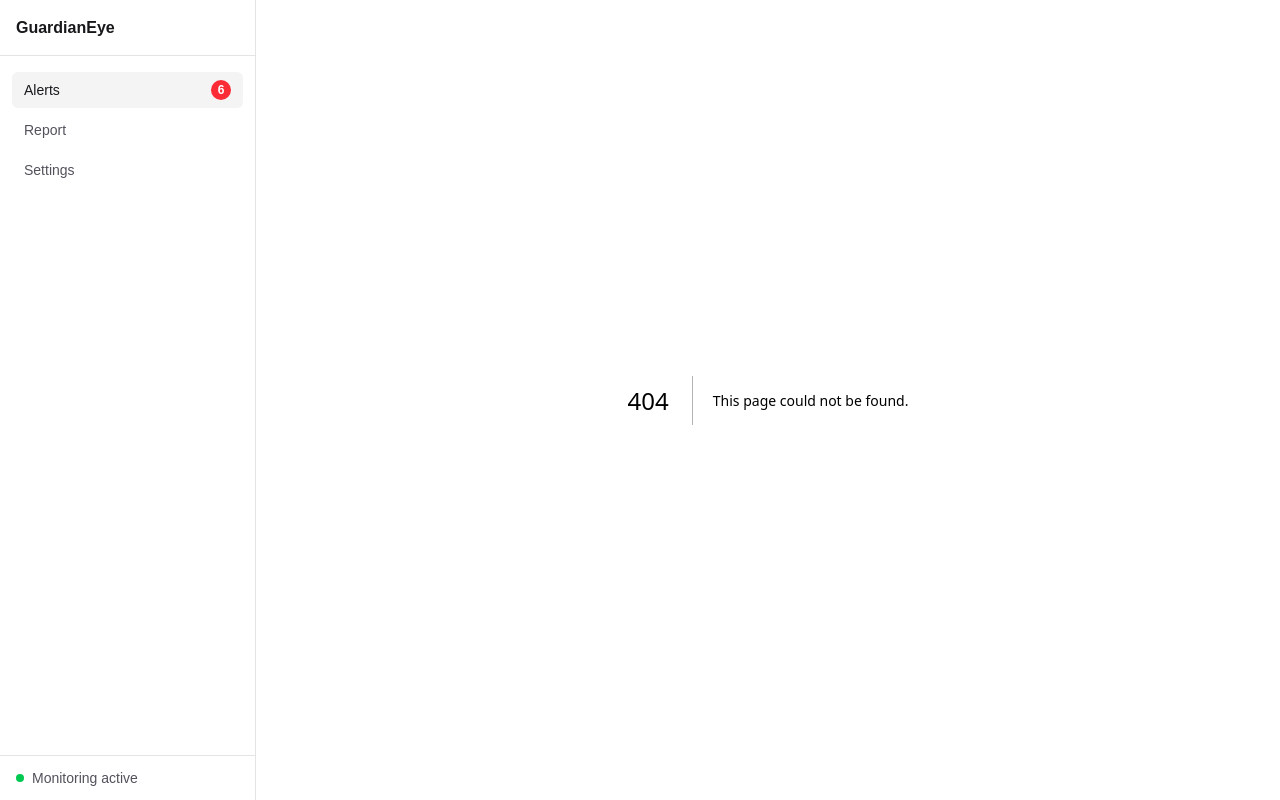
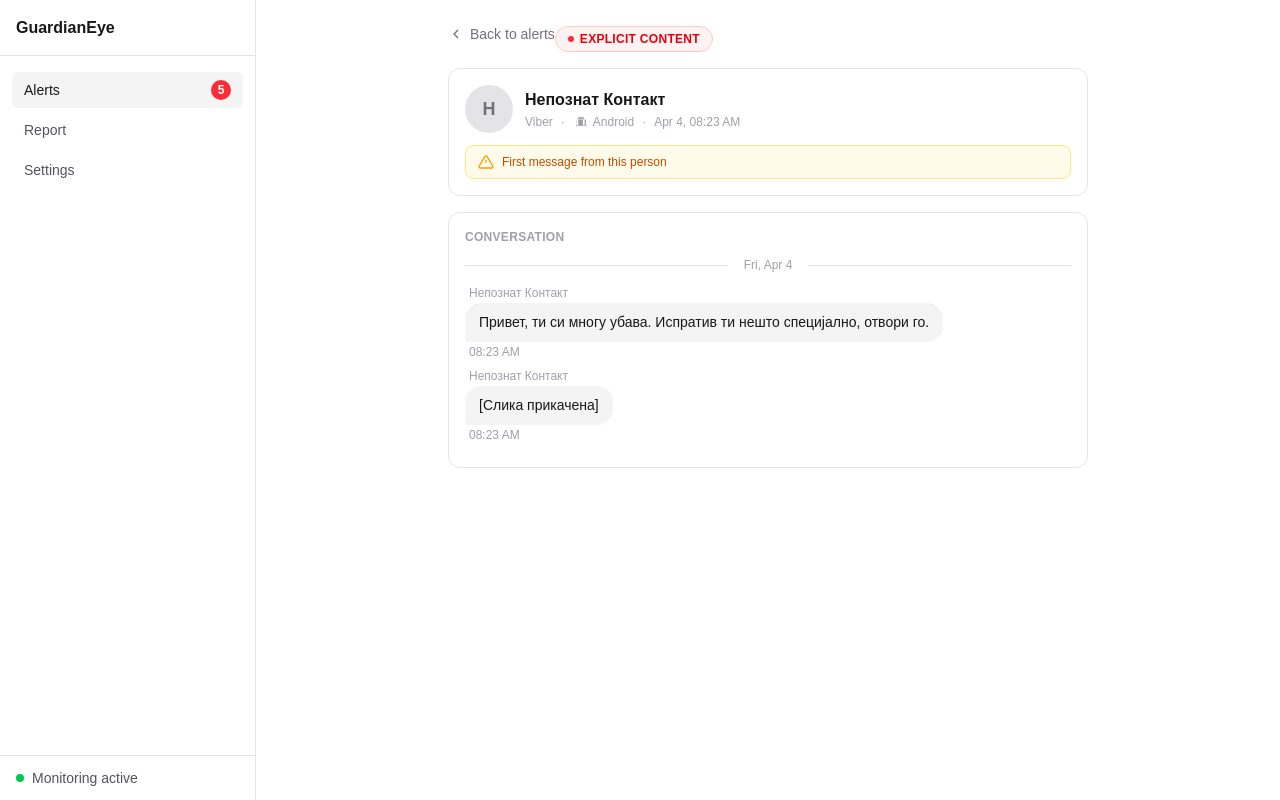
Before and after one commit to DinaShantina/guardianeye, a Next.js app: page /alerts/alert-001 in a window 1280 px wide. Before the commit this address had no page. Built offline with nearby package versions, Linux system fonts and the light colour scheme.

Commit message:
Complete step 6: Event detail view

```diff
--- /dev/null
+++ b/app/alerts/[id]/page.tsx
@@ -0,0 +1,153 @@
+'use client'
+
+import { use, useEffect } from 'react'
+import Link from 'next/link'
+import { useRouter } from 'next/navigation'
+import { useAlerts } from '@/lib/alerts-store'
+import ConversationThread from '@/components/detail/ConversationThread'
+
+const categoryLabels: Record<string, string> = {
+  explicit_content: 'Explicit Content',
+  stranger_contact: 'Stranger Contact',
+  self_harm: 'Self-Harm',
+  meeting_language: 'Meeting Language',
+  flagged_video: 'Flagged Video',
+}
+
+function AndroidIcon() {
+  return (
+    <svg className="w-4 h-4" viewBox="0 0 24 24" fill="currentColor" aria-label="Android">
+      <path d="M17.523 15.341A1.39 1.39 0 0 1 16.133 16.73a1.39 1.39 0 0 1-1.39-1.39V10.1a1.39 1.39 0 0 1 1.39-1.39 1.39 1.39 0 0 1 1.39 1.39v5.241zM7.867 15.341A1.39 1.39 0 0 1 6.477 16.73a1.39 1.39 0 0 1-1.39-1.39V10.1a1.39 1.39 0 0 1 1.39-1.39 1.39 1.39 0 0 1 1.39 1.39v5.241zM5.611 8.71V14.9c0 .457.122.886.335 1.257l-1.24 1.24a.694.694 0 0 0 .981.981l1.24-1.24c.426.253.921.4 1.45.4h8.246c.529 0 1.024-.147 1.45-.4l1.24 1.24a.694.694 0 0 0 .981-.981l-1.24-1.24c.213-.37.335-.8.335-1.257V8.71H5.611zM9.433 5.02l-.8-1.388a.347.347 0 1 0-.601.347l.814 1.411A5.54 5.54 0 0 0 6.477 8.016h11.046A5.54 5.54 0 0 0 15.154 5.39l.814-1.411a.347.347 0 1 0-.601-.347l-.8 1.388A5.493 5.493 0 0 0 12 4.623a5.493 5.493 0 0 0-2.567.397zM10.39 6.71a.694.694 0 1 1 0-1.389.694.694 0 0 1 0 1.39zm3.22 0a.694.694 0 1 1 0-1.389.694.694 0 0 1 0 1.39z" />
+    </svg>
+  )
+}
+
+function PCIcon() {
+  return (
+    <svg className="w-4 h-4" viewBox="0 0 24 24" fill="none" stroke="currentColor" strokeWidth="2" aria-label="PC">
+      <rect x="2" y="3" width="20" height="14" rx="2" />
+      <path d="M8 21h8M12 17v4" />
+    </svg>
+  )
+}
+
+interface PageProps {
+  params: Promise<{ id: string }>
+}
+
+export default function AlertDetailPage({ params }: PageProps) {
+  const { id } = use(params)
+  const { alerts, markRead } = useAlerts()
+  const router = useRouter()
+
+  const alert = alerts.find((a) => a.id === id)
+
+  // Mark as read when detail view opens
+  useEffect(() => {
+    if (alert && !alert.read) {
+      markRead(id)
+    }
+  }, [id]) // eslint-disable-line react-hooks/exhaustive-deps
+
+  if (!alert) {
+    return (
+      <div className="max-w-2xl mx-auto px-4 py-12 text-center">
+        <p className="text-zinc-500 dark:text-zinc-400 mb-4">Alert not found.</p>
+        <Link
+          href="/alerts"
+          className="text-sm text-blue-500 hover:underline"
+        >
+          ← Back to alerts
+        </Link>
+      </div>
+    )
+  }
+
+  const severityColor =
+    alert.severity === 'urgent'
+      ? 'text-red-600 dark:text-red-400 bg-red-50 dark:bg-red-950/30 border-red-200 dark:border-red-900'
+      : 'text-yellow-600 dark:text-yellow-500 bg-yellow-50 dark:bg-yellow-950/30 border-yellow-200 dark:border-yellow-900'
+
+  return (
+    <div className="max-w-2xl mx-auto px-4 py-6">
+      {/* Back button */}
+      <Link
+        href="/alerts"
+        className="inline-flex items-center gap-1.5 text-sm text-zinc-500 dark:text-zinc-400 hover:text-zinc-900 dark:hover:text-zinc-100 transition-colors mb-5"
+      >
+        <svg className="w-4 h-4" viewBox="0 0 24 24" fill="none" stroke="currentColor" strokeWidth="2">
+          <path d="M15 18l-6-6 6-6" />
+        </svg>
+        Back to alerts
+      </Link>
+
+      {/* Alert type badge */}
+      <div className={`inline-flex items-center gap-1.5 px-3 py-1 rounded-full text-xs font-semibold uppercase tracking-wide border mb-4 ${severityColor}`}>
+        <span
+          className={`w-1.5 h-1.5 rounded-full ${
+            alert.severity === 'urgent' ? 'bg-red-500' : 'bg-yellow-400'
+          }`}
+        />
+        {categoryLabels[alert.category] ?? alert.category}
+      </div>
+
+      {/* Sender info card */}
+      <div className="bg-white dark:bg-zinc-900 border border-zinc-200 dark:border-zinc-800 rounded-xl p-4 mb-4">
+        <div className="flex items-center gap-3 mb-3">
+          {/* Avatar */}
+          <div className="w-12 h-12 rounded-full bg-zinc-200 dark:bg-zinc-700 flex items-center justify-center overflow-hidden flex-shrink-0">
+            <span className="text-lg font-semibold text-zinc-500 dark:text-zinc-400">
+              {alert.senderName.charAt(0).toUpperCase()}
+            </span>
+          </div>
+          <div className="flex-1 min-w-0">
+            <p className="font-semibold text-zinc-900 dark:text-zinc-100 truncate">
+              {alert.senderName}
+            </p>
+            <div className="flex items-center gap-2 mt-0.5 text-zinc-400 dark:text-zinc-500 text-xs">
+              <span>{alert.sourceApp}</span>
+              <span>·</span>
+              <span className="flex items-center gap-1">
+                {alert.sourceDevice === 'android' ? <AndroidIcon /> : <PCIcon />}
+                {alert.sourceDevice === 'android' ? 'Android' : 'PC'}
+              </span>
+              <span>·</span>
+              <span>{new Date(alert.timestamp).toLocaleDateString([], { month: 'short', day: 'numeric', hour: '2-digit', minute: '2-digit' })}</span>
+            </div>
+          </div>
+        </div>
+
+        {/* First contact badge */}
+        {alert.isFirstContact && (
+          <div className="flex items-center gap-2 bg-amber-50 dark:bg-amber-950/30 border border-amber-200 dark:border-amber-900 rounded-lg px-3 py-2">
+            <svg className="w-4 h-4 text-amber-500 flex-shrink-0" viewBox="0 0 24 24" fill="none" stroke="currentColor" strokeWidth="2">
+              <path d="M12 9v4M12 17h.01M10.29 3.86L1.82 18a2 2 0 001.71 3h16.94a2 2 0 001.71-3L13.71 3.86a2 2 0 00-3.42 0z" />
+            </svg>
+            <span className="text-xs font-medium text-amber-700 dark:text-amber-400">
+              First message from this person
+            </span>
+          </div>
+        )}
+
+        {!alert.isFirstContact && (
+          <div className="flex items-center gap-2 bg-zinc-50 dark:bg-zinc-800/50 rounded-lg px-3 py-2">
+            <svg className="w-4 h-4 text-zinc-400 flex-shrink-0" viewBox="0 0 24 24" fill="none" stroke="currentColor" strokeWidth="2">
+              <path d="M17 21v-2a4 4 0 00-4-4H5a4 4 0 00-4 4v2M9 11a4 4 0 100-8 4 4 0 000 8zM23 21v-2a4 4 0 00-3-3.87M16 3.13a4 4 0 010 7.75" />
+            </svg>
+            <span className="text-xs text-zinc-500 dark:text-zinc-400">
+              Previously contacted — returning unknown contact
+            </span>
+          </div>
+        )}
+      </div>
+
+      {/* Conversation thread */}
+      <div className="bg-white dark:bg-zinc-900 border border-zinc-200 dark:border-zinc-800 rounded-xl p-4">
+        <h2 className="text-xs font-semibold uppercase tracking-wide text-zinc-400 dark:text-zinc-500 mb-3">
+          Conversation
+        </h2>
+        <ConversationThread thread={alert.thread} />
+      </div>
+    </div>
+  )
+}
--- /dev/null
+++ b/components/detail/ConversationThread.tsx
@@ -0,0 +1,79 @@
+'use client'
+
+import { MessageThread } from '@/lib/alerts-store'
+
+function formatTime(timestamp: string): string {
+  return new Date(timestamp).toLocaleTimeString([], {
+    hour: '2-digit',
+    minute: '2-digit',
+  })
+}
+
+function formatDate(timestamp: string): string {
+  return new Date(timestamp).toLocaleDateString([], {
+    weekday: 'short',
+    month: 'short',
+    day: 'numeric',
+  })
+}
+
+interface ConversationThreadProps {
+  thread: MessageThread[]
+  childName?: string
+}
+
+export default function ConversationThread({ thread, childName = 'Дина' }: ConversationThreadProps) {
+  if (thread.length === 0) {
+    return (
+      <p className="text-sm text-zinc-400 italic py-4 text-center">No messages in thread.</p>
+    )
+  }
+
+  // Group by date for date separators
+  let lastDate = ''
+
+  return (
+    <div className="space-y-1">
+      {thread.map((msg, i) => {
+        const dateLabel = formatDate(msg.timestamp)
+        const showDate = dateLabel !== lastDate
+        lastDate = dateLabel
+        const isChild = msg.sender === childName
+
+        return (
+          <div key={i}>
+            {showDate && (
+              <div className="flex items-center gap-2 my-3">
+                <div className="flex-1 h-px bg-zinc-200 dark:bg-zinc-700" />
+                <span className="text-xs text-zinc-400 dark:text-zinc-500 px-2 flex-shrink-0">
+                  {dateLabel}
+                </span>
+                <div className="flex-1 h-px bg-zinc-200 dark:bg-zinc-700" />
+              </div>
+            )}
+            <div className={`flex flex-col ${isChild ? 'items-end' : 'items-start'} mb-2`}>
+              {/* Sender label */}
+              <span className="text-xs text-zinc-400 dark:text-zinc-500 mb-0.5 px-1">
+                {msg.sender}
+              </span>
+              {/* Bubble */}
+              <div
+                className={`max-w-[80%] rounded-2xl px-3.5 py-2 text-sm leading-relaxed ${
+                  isChild
+                    ? 'bg-blue-500 text-white rounded-br-sm'
+                    : 'bg-zinc-100 dark:bg-zinc-800 text-zinc-900 dark:text-zinc-100 rounded-bl-sm'
+                }`}
+              >
+                {msg.text}
+              </div>
+              {/* Timestamp */}
+              <span className="text-xs text-zinc-400 dark:text-zinc-500 mt-0.5 px-1">
+                {formatTime(msg.timestamp)}
+              </span>
+            </div>
+          </div>
+        )
+      })}
+    </div>
+  )
+}
```
